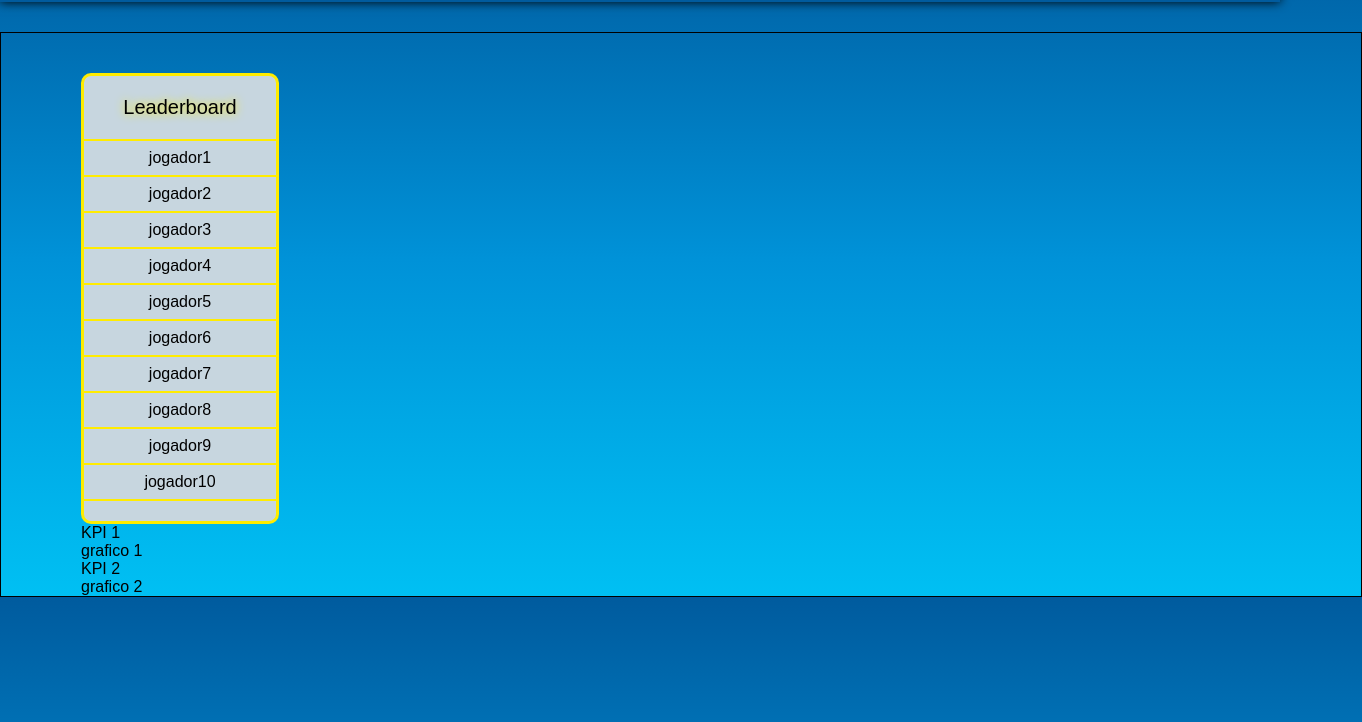
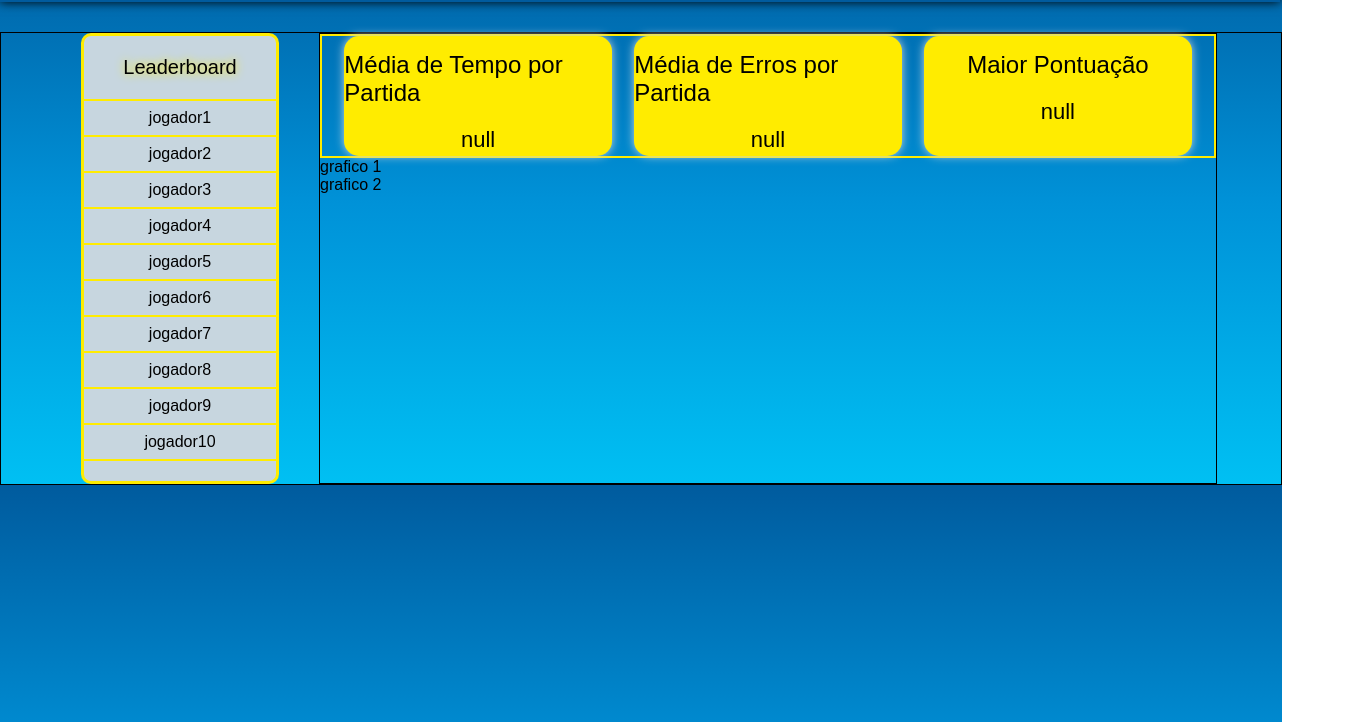
Before and after one commit to Luand-Assis/ProjetoIndividual_1_25, a website: page public/estatisticas.html in a window 1280 px wide. Shown: the part 78-800 px from the top of the page, 1362 px wide, since content can reach past the window. Drawn offline with Linux system fonts and the light colour scheme.

Commit message:
Dashboard estilizanda 80%

```diff
--- a/public/estatisticas.html
+++ b/public/estatisticas.html
@@ -40,10 +40,24 @@
             <p><span>jogador10</span></p>
             <div class="divisor"></div>
         </div>
-        <div>KPI 1</div>
+        <section class="dashboard">
+            <section class="kpi">
+                <div id="kpi1">
+                    <span id="indicador1">Média de Tempo por Partida</span>
+                    <span id="tempo">null</span>
+                </div>
+                <div id="kpi2">
+                    <span id="indicador2">Média de Erros por Partida</span>
+                    <span id="erros">null</span>
+                </div>
+                <div id="kpi3">
+                    <span id="indicador3">Maior Pontuação</span>
+                    <span id="pontuacao">null</span>
+                </div>
+            </section>
         <div>grafico 1</div>
-        <div>KPI 2</div>
         <div>grafico 2</div>
+        </section>
     </div>
 </body>
 </html>
--- a/public/styles/styleEstatistica.css
+++ b/public/styles/styleEstatistica.css
@@ -77,8 +77,9 @@ header {
 /* ----- DASHBOARD ----- */
 .graficos {
     border: 1px solid black;
+    display: flex;
+    flex-direction: row;
     width: 100%;
-    padding: 40px 0 0 80px;
 }
 .ranking {
     border: 3px solid var(--AmareloPinguim);
@@ -89,6 +90,7 @@ header {
     width: 15%;
     background-color: var(--CinzaClaro);
     padding-bottom: 20px;
+    margin-left: 80px;
 }
 .ranking h3 {
     font-weight: 100;
@@ -104,3 +106,73 @@ header {
     justify-self: center;
     width: 100%;
 }
+.dashboard {
+    border: 1px solid black;
+    margin-left: 40px;
+    width: 70%;
+
+}
+.kpi {
+    border: 2px solid var(--AmareloPinguim);
+    display: flex;
+    flex-direction: row;
+    height: 120px;
+    justify-content: space-evenly;
+}
+#kpi1 {
+    /* border: 1px solid green; */
+    background-color: var(--AmareloPinguim);
+    border-radius: 15px;
+    border-style: none;
+    box-shadow: 0 0 10px var(--CinzaClaro);
+    width: 30%;
+    display: flex;
+    flex-direction: column;
+    align-items: center;
+    padding-top: 15px;
+}
+#indicador1 {
+    font-size: 24px;
+}
+#tempo {
+    margin-top: 20px;
+    font-size: 22px;
+}
+#kpi2 {
+    /* border: 1px solid blue; */
+    background-color: var(--AmareloPinguim);
+    border-radius: 15px;
+    border-style: none;
+    box-shadow: 0 0 10px var(--CinzaClaro);
+    width: 30%;
+    display: flex;
+    flex-direction: column;
+    align-items: center;
+    padding-top: 15px;
+}
+#indicador2 {
+    font-size: 24px;
+}
+#erros {
+    margin-top: 20px;
+    font-size: 22px;
+}
+#kpi3 {
+    /* border: 1px solid pink; */
+    background-color: var(--AmareloPinguim);
+    border-radius: 15px;
+    border-style: none;
+    box-shadow: 0 0 10px var(--CinzaClaro);
+    width: 30%;
+    display: flex;
+    flex-direction: column;
+    align-items: center;
+    padding-top: 15px;
+}
+#indicador3 {
+    font-size: 24px;
+}
+#pontuacao {
+    margin-top: 20px;
+    font-size: 22px;
+}
```
